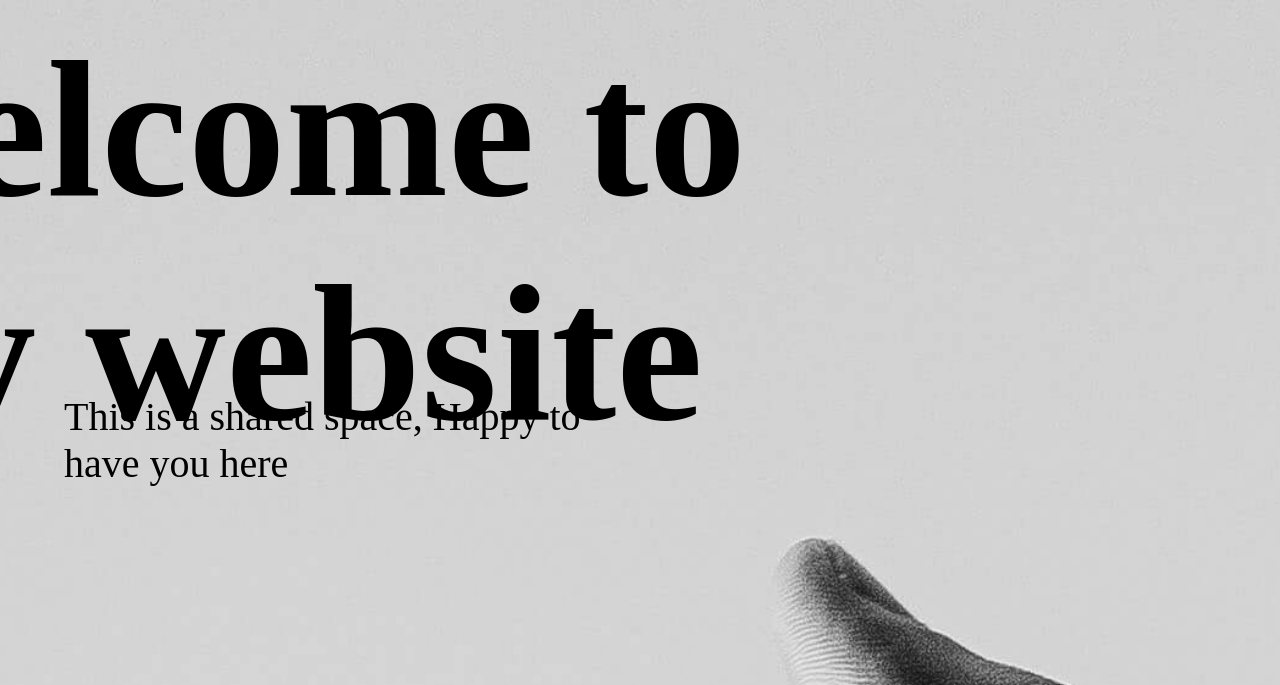
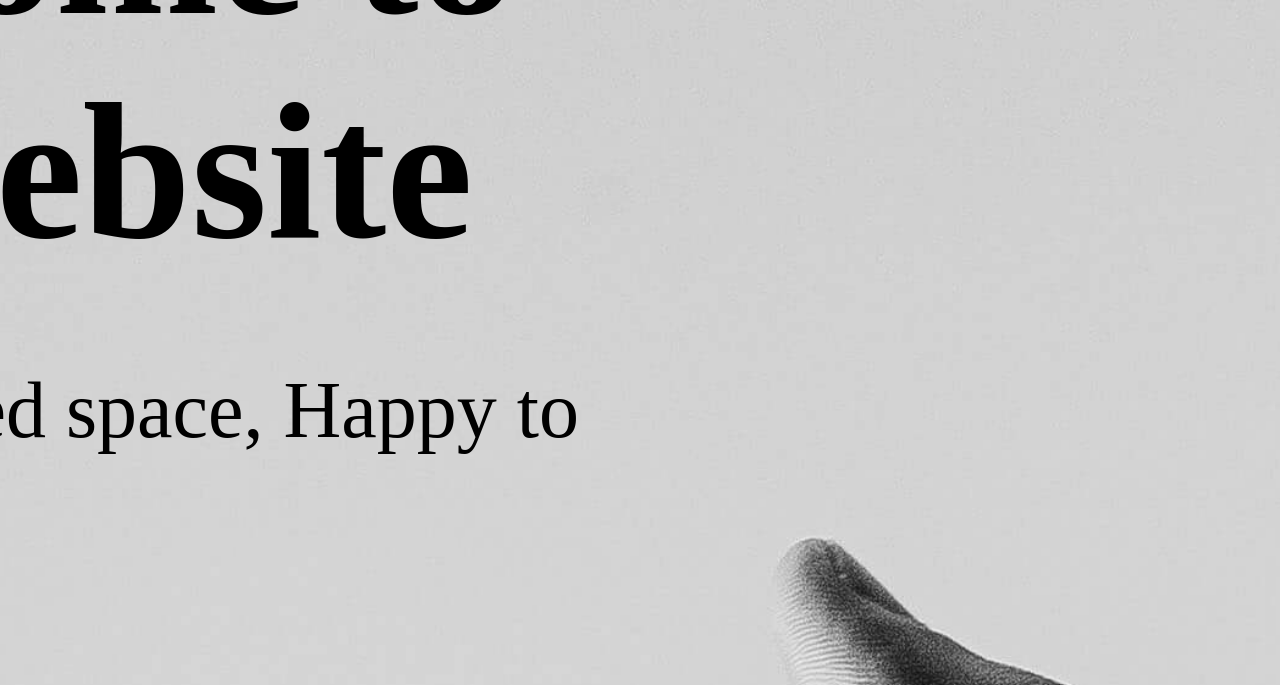
Before and after one commit to jmajurel/myWebsite, a PHP site: page / in a window 1280 px wide. Shown: the top 685 px of the page. Run offline with PHP 8.4, Linux system fonts and the light colour scheme; some web fonts are replaced.

Commit message:
try fixing parallax issue

```diff
--- a/styles/landing.css
+++ b/styles/landing.css
@@ -13,20 +13,17 @@
 }
 
 .landing .textblock {
-    /*margin-top: -10%;
-    margin-left: -20%;*/
-    -webkit-transform-style: preserve-3d;
-    transform-style: preserve-3d;
+    margin-top: -10%;
+    margin-left: -20%;
     max-width: 50%;
-
+    -webkit-transform: translate3d(0, 0, -1px) scale(2);
+    transform: translate3d(0, 0, -1px) scale(2);
 }
 
 .landing .textblock h1 {
     margin-bottom: 10px;
     margin-right: 0;
     font-size: calc(1.3rem + 6vw);
-    -webkit-transform: translate3d(0, 0, -1px) scale(2);
-    transform: translate3d(0, 0, -1px) scale(2);
 }
 
 .landing .textblock p {
```
